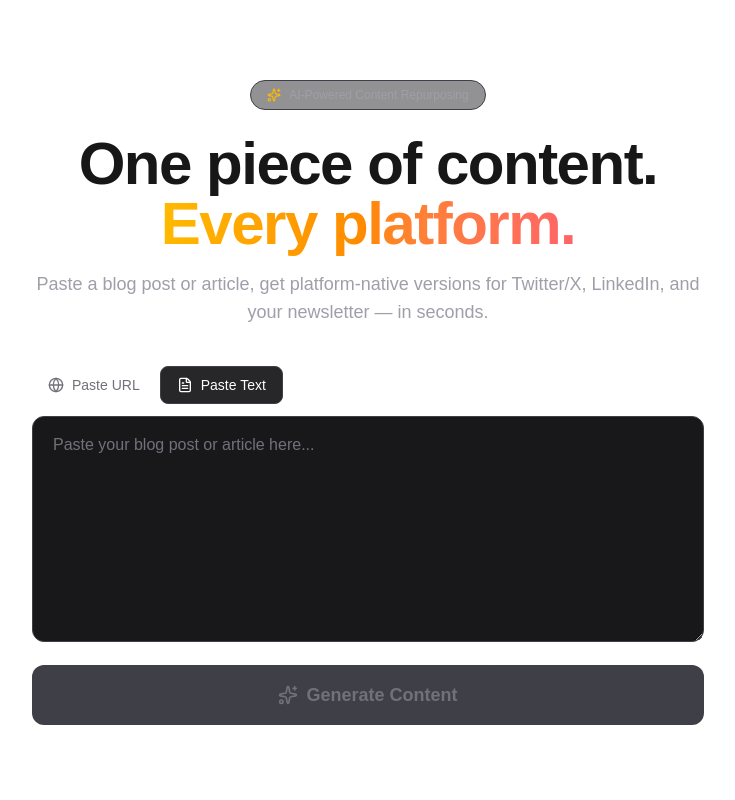
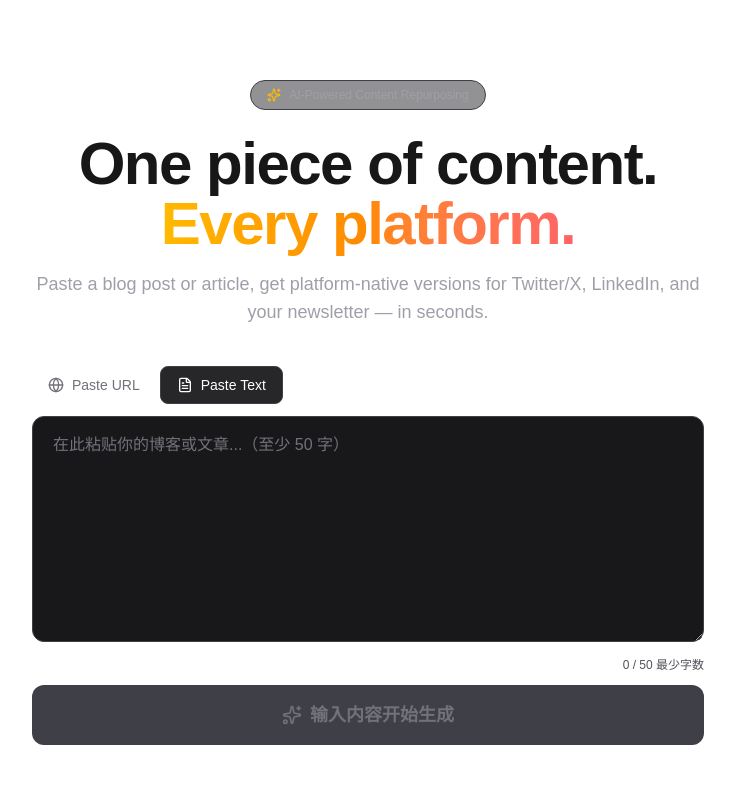
Before and after one commit to yabinlee3-sketch/contentforge, a Next.js app: page / in a window 1280 px wide. Shown: the top 800 px of the page, without its empty margins (272-1007 px from the left). Built offline with nearby package versions, Linux system fonts and the light colour scheme.

Commit message:
Fix UI: add 50-char hint to textarea/URL placeholders

```diff
--- a/src/app/page.tsx
+++ b/src/app/page.tsx
@@ -90,31 +90,60 @@ export default function Home() {
               type="url"
               value={url}
               onChange={(e) => setUrl(e.target.value)}
-              placeholder="https://yourblog.com/post"
+              placeholder="https://yourblog.com/post （需包含正文内容的文章页面）"
               className="w-full px-5 py-4 bg-zinc-900 border border-zinc-700 rounded-xl text-white placeholder-zinc-500 focus:outline-none focus:border-amber-500/50 focus:ring-1 focus:ring-amber-500/20 transition-all"
             />
           ) : (
             <textarea
               value={text}
               onChange={(e) => setText(e.target.value)}
-              placeholder="Paste your blog post or article here..."
+              placeholder="在此粘贴你的博客或文章...（至少 50 字）"
               rows={8}
               className="w-full px-5 py-4 bg-zinc-900 border border-zinc-700 rounded-xl text-white placeholder-zinc-500 focus:outline-none focus:border-amber-500/50 focus:ring-1 focus:ring-amber-500/20 transition-all resize-y"
             />
           )}
 
-          {inputType === "text" && text.length >= 50 && text.trim().length < 50 && (
-            <p className="mt-2 text-sm text-red-400">Please enter meaningful content, not just spaces.</p>
+          {/* Character count + validation hint */}
+          {inputType === "text" && (
+            <div className="flex items-center justify-between mt-2">
+              <div>
+                {text.trim().length > 0 && text.trim().length < 50 && (
+                  <p className="text-sm text-amber-400">
+                    还需要 <span className="font-semibold">{50 - text.trim().length}</span> 字才能生成
+                  </p>
+                )}
+                {text.length >= 50 && text.trim().length < 50 && (
+                  <p className="text-sm text-red-400">请输入有效内容，不要只填空格。</p>
+                )}
+              </div>
+              <span className={`text-xs tabular-nums transition-colors ${
+                text.trim().length >= 50 ? "text-green-400" : text.trim().length > 0 ? "text-amber-400" : "text-zinc-600"
+              }`}>
+                {text.trim().length}<span className="text-zinc-600"> / 50 最少字数</span>
+              </span>
+            </div>
           )}
 
           <button
             onClick={handleGenerate}
             disabled={loading || (inputType === "url" ? !url : !text?.trim() || text.trim().length < 50)}
-            className="mt-4 w-full py-4 bg-gradient-to-r from-amber-500 to-orange-500 hover:from-amber-400 hover:to-orange-400 disabled:from-zinc-700 disabled:to-zinc-700 disabled:text-zinc-500 text-black font-semibold rounded-xl transition-all flex items-center justify-center gap-2 text-lg"
+            className="mt-3 w-full py-4 bg-gradient-to-r from-amber-500 to-orange-500 hover:from-amber-400 hover:to-orange-400 disabled:from-zinc-700 disabled:to-zinc-700 disabled:text-zinc-500 text-black font-semibold rounded-xl transition-all flex items-center justify-center gap-2 text-lg"
           >
             {loading ? (
               <>
                 <Loader2 className="w-5 h-5 animate-spin" /> Generating...
+              </>
+            ) : inputType === "url" ? (
+              <>
+                <Sparkles className="w-5 h-5" /> Generate Content
+              </>
+            ) : !text?.trim() ? (
+              <>
+                <Sparkles className="w-5 h-5" /> 输入内容开始生成
+              </>
+            ) : text.trim().length < 50 ? (
+              <>
+                <Sparkles className="w-5 h-5" /> 还需 {50 - text.trim().length} 字
               </>
             ) : (
               <>
```
